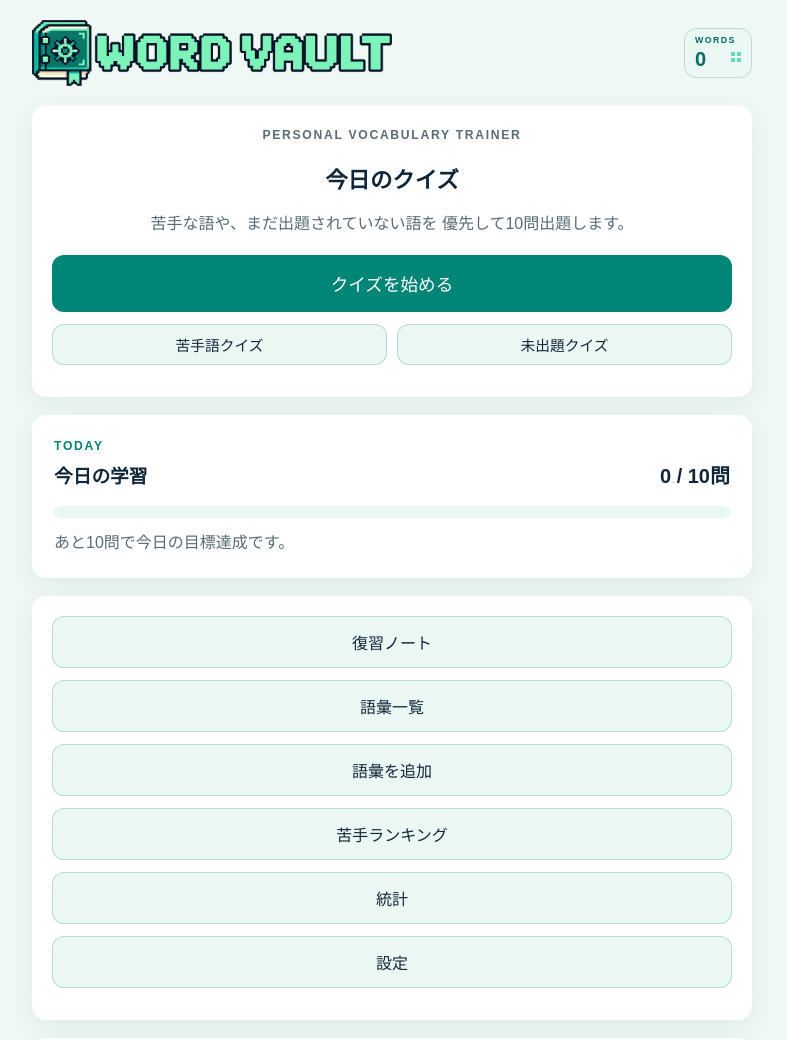
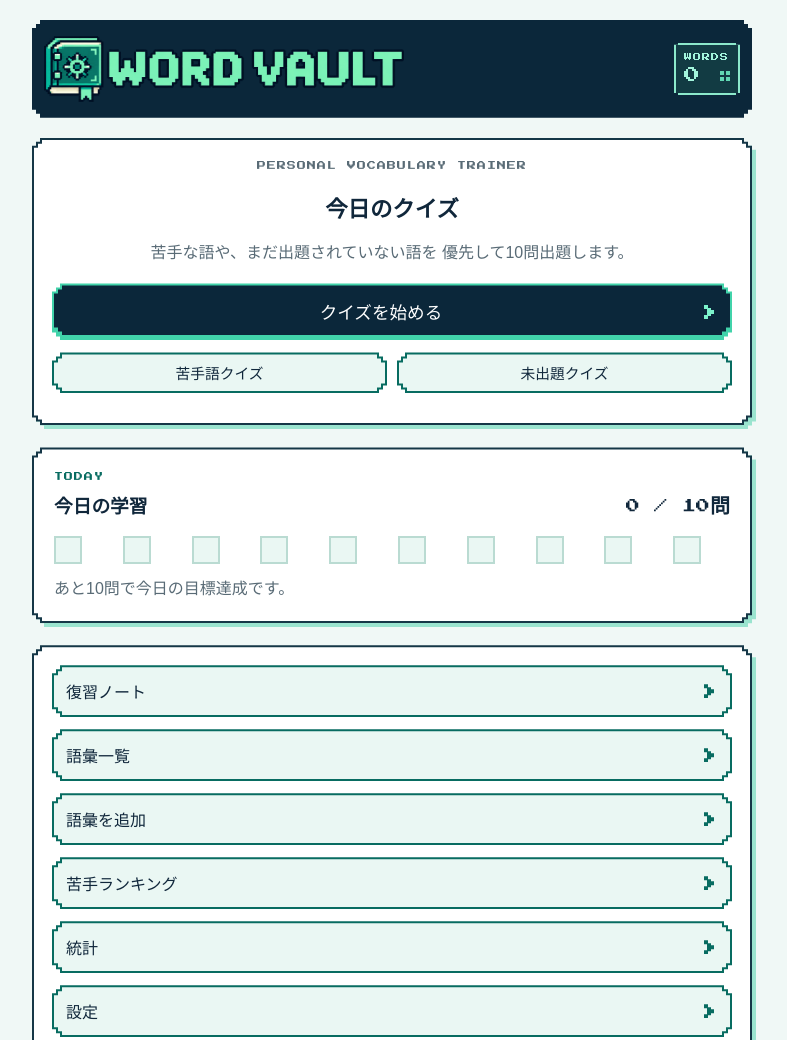
Before and after one commit to pennyroyaljuice/vocabulary-quiz, a plain HTML site: page index.html in a window 1280 px wide. Shown: the top 1040 px of the page, without its empty margins (248-1035 px from the left). Drawn offline with Linux system fonts and the light colour scheme.

Commit message:
Apply pixel UI frames while preserving learning typography

```diff
--- /dev/null
+++ b/css/pixel-ui.css
@@ -0,0 +1,161 @@
+/* Pixel typography is opt-in for interface labels and metrics only.
+   Learning words, readings, meanings, choices and form fields retain normal type. */
+@font-face {
+    font-family: "Word Vault Pixel";
+    src: url("../assets/fonts/press-start-2p.ttf") format("truetype");
+    font-weight: 400;
+    font-style: normal;
+    font-display: swap;
+    unicode-range: U+0020-007E;
+}
+
+:root {
+    --reading-font: "BIZ UDPGothic", "Hiragino Sans", "Yu Gothic", Meiryo, sans-serif;
+    --pixel-font: "Word Vault Pixel", monospace;
+    --pixel-outline: #153747;
+    --pixel-shadow: #9ae4cf;
+    --pixel-step: polygon(8px 0, calc(100% - 8px) 0,
+        calc(100% - 8px) 4px, calc(100% - 4px) 4px,
+        calc(100% - 4px) 8px, 100% 8px,
+        100% calc(100% - 8px), calc(100% - 4px) calc(100% - 8px),
+        calc(100% - 4px) calc(100% - 4px), calc(100% - 8px) calc(100% - 4px),
+        calc(100% - 8px) 100%, 8px 100%,
+        8px calc(100% - 4px), 4px calc(100% - 4px),
+        4px calc(100% - 8px), 0 calc(100% - 8px),
+        0 8px, 4px 8px, 4px 4px, 8px 4px);
+}
+
+body, button, input, textarea, select {
+    font-family: var(--reading-font);
+}
+
+.topbar {
+    padding: 16px 12px;
+    background: #0b273a;
+    clip-path: var(--pixel-step);
+    gap: 10px;
+}
+
+#word-count {
+    min-width: 66px;
+    padding: 8px;
+    border: 2px solid #8ce9cb;
+    border-radius: 0;
+    background: #123b43;
+    color: #a3f5dc;
+    clip-path: polygon(4px 0, calc(100% - 4px) 0, calc(100% - 4px) 2px,
+        100% 2px, 100% calc(100% - 2px), calc(100% - 4px) calc(100% - 2px),
+        calc(100% - 4px) 100%, 4px 100%, 4px calc(100% - 2px),
+        0 calc(100% - 2px), 0 2px, 4px 2px);
+}
+
+.word-count-label, #word-count-value, .eyebrow,
+.stat strong, .daily-progress-value {
+    font-family: var(--pixel-font);
+    font-weight: 400;
+    font-synthesis: none;
+}
+
+.word-count-label { font-size: 8px; letter-spacing: 1px; margin-bottom: 6px; }
+#word-count-value { font-size: 16px; }
+.eyebrow { font-size: 9px; line-height: 1.8; letter-spacing: 1px; color: var(--mint-ink); }
+.home-card .eyebrow { color: var(--sub); }
+.badge { background: var(--mint-surface); color: var(--mint-ink); }
+.stat strong { font-size: 20px; line-height: 1.6; }
+.daily-progress-value { font-size: 14px; }
+
+/* Two stepped layers form the frame without clipping text or focus rings. */
+.card, .primary, .menuButton, .stat {
+    --panel-fill: var(--card);
+    --panel-line: var(--pixel-outline);
+    position: relative;
+    isolation: isolate;
+    border: 0;
+    border-radius: 0;
+    background: transparent !important;
+    box-shadow: none;
+}
+
+.card::before, .primary::before, .menuButton::before, .stat::before,
+.card::after, .primary::after, .menuButton::after, .stat::after {
+    content: "";
+    position: absolute;
+    pointer-events: none;
+    clip-path: var(--pixel-step);
+}
+
+.card::before, .primary::before, .menuButton::before, .stat::before {
+    inset: 0;
+    z-index: -2;
+    background: var(--panel-line);
+}
+
+.card::after, .primary::after, .menuButton::after, .stat::after {
+    inset: 2px;
+    z-index: -1;
+    background: var(--panel-fill);
+}
+
+.card { filter: drop-shadow(4px 4px 0 var(--pixel-shadow)); margin-bottom: 22px; }
+.menuButton, .stat { --panel-fill: var(--mint-surface); --panel-line: var(--mint-ink); }
+.menuButton:hover, .stat:hover { --panel-fill: var(--mint-border); }
+.primary { --panel-fill: #0b273a; --panel-line: #138a78; color: #fff; }
+.primary:hover { --panel-fill: #17465b; }
+.primary::after { inset: 2px 2px 5px; }
+.primary::before { background: #41d3aa; }
+
+.home-menu .menuButton { text-align: left; padding-right: 36px; }
+.home-menu .menuButton:last-child { margin-bottom: 0; }
+.pixel-arrow {
+    position: absolute;
+    right: 18px;
+    top: calc(50% - 7px);
+    width: 10px;
+    height: 14px;
+    background: var(--mint-ink);
+    clip-path: polygon(0 0, 4px 0, 4px 3px, 7px 3px, 7px 5px,
+        10px 5px, 10px 9px, 7px 9px, 7px 11px, 4px 11px,
+        4px 14px, 0 14px, 0 10px, 3px 10px, 3px 4px, 0 4px);
+}
+#dailyButton { padding-right: 38px; }
+#dailyButton .pixel-arrow { background: #7cf2cb; }
+
+.daily-progress-track {
+    display: grid;
+    grid-template-columns: repeat(10, minmax(0, 1fr));
+    gap: clamp(4px, 1.6vw, 12px);
+    height: auto;
+    border-radius: 0;
+    background: transparent !important;
+    overflow: visible;
+}
+.daily-progress-cell {
+    display: block;
+    max-width: 28px;
+    width: 100%;
+    aspect-ratio: 1;
+    border: 2px solid var(--mint-border);
+    background: var(--mint-surface);
+}
+.daily-progress-cell > span {
+    display: block;
+    height: 100%;
+    background: #21c69b;
+}
+
+button:focus-visible, input:focus-visible, textarea:focus-visible, select:focus-visible {
+    outline: 3px solid var(--primary);
+    outline-offset: 4px;
+}
+
+html[data-theme="dark"] { --pixel-outline: #6cbaa8; --pixel-shadow: #203e3b; }
+@media (prefers-color-scheme: dark) {
+    html[data-theme="auto"] { --pixel-outline: #6cbaa8; --pixel-shadow: #203e3b; }
+}
+@media (max-width: 360px) {
+    .topbar { padding: 12px 8px; gap: 8px; }
+    #word-count { min-width: 60px; padding: 7px 6px; }
+    #word-count-value { font-size: 14px; }
+    .daily-progress-heading { gap: 8px; }
+    .daily-progress-value { font-size: 12px; }
+}
--- a/index.html
+++ b/index.html
@@ -26,6 +26,7 @@
 
 <link rel="stylesheet"
       href="css/style.css?v=11.7.0">
+<link rel="stylesheet" href="css/pixel-ui.css?v=11.8.0">
 
 </head>
 
@@ -235,7 +236,7 @@ id="newWords">
 
 <script src="js/shared-vocabulary.js?v=10.0.1"></script>
 
-<script src="js/app.js?v=11.7.0"></script>
+<script src="js/app.js?v=11.8.0"></script>
 
 </body>
 
--- a/js/app.js
+++ b/js/app.js
@@ -416,19 +416,24 @@ const App = (() => {
             </div>
 
             <strong>
-                ${todayActivity.answered}
-                / ${dailyGoal}問
+                <span class="daily-progress-value">${todayActivity.answered} / ${dailyGoal}</span>問
             </strong>
         </div>
 
         <div
             class="daily-progress-track"
+            role="progressbar"
             aria-label="今日の学習進捗"
+            aria-valuemin="0"
+            aria-valuemax="${dailyGoal}"
+            aria-valuenow="${Math.min(todayActivity.answered, dailyGoal)}"
+            aria-valuetext="${dailyGoal}問中${todayActivity.answered}問完了"
         >
-            <div
-                class="daily-progress-bar"
-                style="width: ${dailyProgress}%"
-            ></div>
+            ${Array.from({ length: 10 }, (_, index) => `
+                <span class="daily-progress-cell" aria-hidden="true">
+                    <span style="width:${Math.max(0, Math.min(100, dailyProgress * 10 - index * 100))}%"></span>
+                </span>
+            `).join("")}
         </div>
 
         <p class="daily-progress-message">
@@ -599,6 +604,15 @@ const App = (() => {
             )}
         </section>
         `;
+
+        // Decorative arrows stay separate from readable Japanese button labels.
+        container.querySelectorAll(".home-menu .menuButton, #dailyButton")
+            .forEach(button => {
+                const arrow = document.createElement("span");
+                arrow.className = "pixel-arrow";
+                arrow.setAttribute("aria-hidden", "true");
+                button.append(arrow);
+            });
 
         container
             .querySelector("#dailyButton")
```
Also changed, not shown: assets/fonts/press-start-2p-OFL.txt (added), assets/fonts/press-start-2p.ttf (added), 1 other file.
